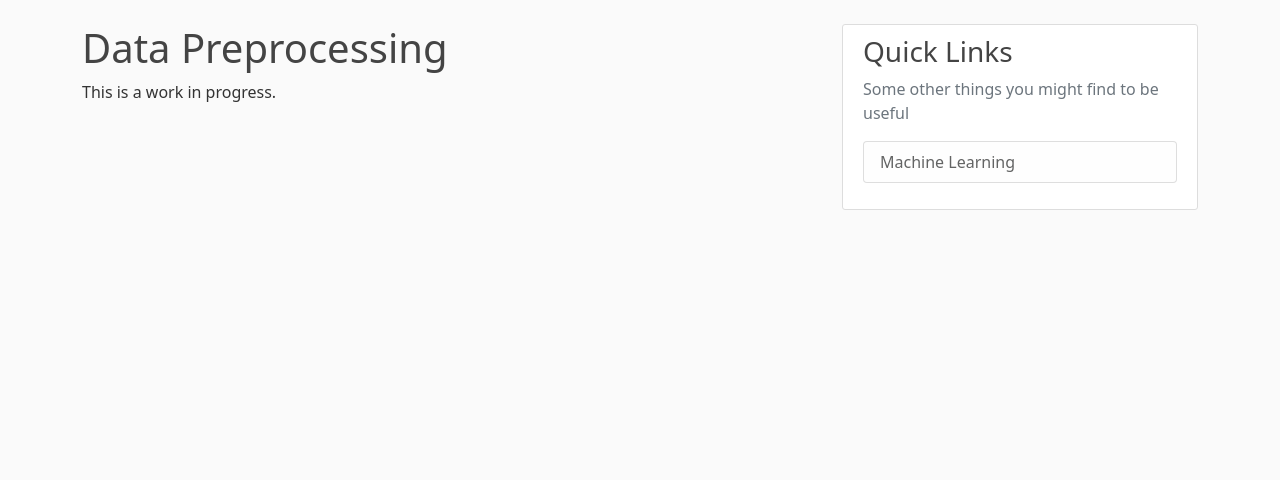
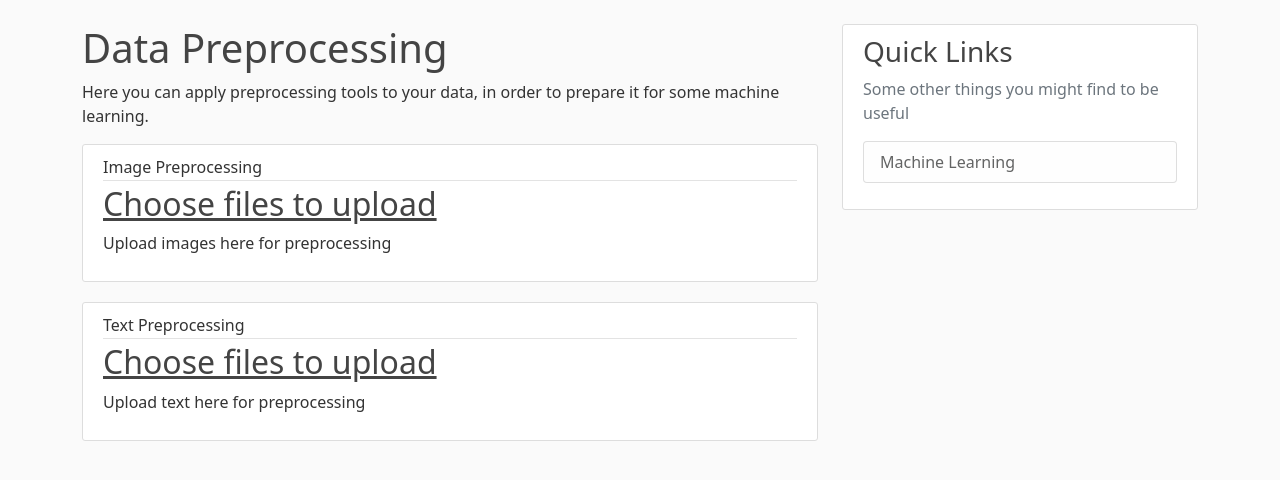
Before and after one commit to uncrewedimp/MathMajorsUnite, a Django app: page / in a window 1280 px wide. Shown: the part 56-536 px from the top of the page. Run offline with Django 3.2, Linux system fonts and the light colour scheme.

Commit message:
Update preprocessing page and add favicon

```diff
--- a/cs340_project/preprocessing/templates/preprocessing/base.html
+++ b/cs340_project/preprocessing/templates/preprocessing/base.html
@@ -14,6 +14,9 @@
   <!-- Link main.css for styling -->
   <link rel="stylesheet" type="text/css" href="{% static 'preprocessing/main.css' %}">
 
+  <!-- Add favicon -->
+  <link rel="shortcut icon" type="image/png" href="{% static 'preprocessing/dolphyn_logo.ico' %}" />
+
   <title>Dolphyn</title>
 </head>
 
@@ -22,15 +25,15 @@
   <header class="site-header">
     <nav class="navbar navbar-expand-md navbar-dark bg-steel fixed-top">
       <div class="container">
-        <a class="navbar-brand mr-4" href="/">Dolphyn Small Business Insights</a>
+        <a class="navbar-brand mr-4" href="{% url 'preprocessing-index' %}">Dolphyn Small Business Insights</a>
         <button class="navbar-toggler" type="button" data-toggle="collapse" data-target="#navbarToggle"
           aria-controls="navbarToggle" aria-expanded="false" aria-label="Toggle navigation">
           <span class="navbar-toggler-icon"></span>
         </button>
         <div class="collapse navbar-collapse" id="navbarToggle">
           <div class="navbar-nav mr-auto">
-            <a class="nav-item nav-link" href="/">Home</a>
-            <a class="nav-item nav-link" href="/about">About</a>
+            <a class="nav-item nav-link" href="{% url 'preprocessing-index' %}">Home</a>
+            <a class="nav-item nav-link" href="{% url 'preprocessing-about' %}">About</a>
             <a class="nav-item nav-link" href="#">Other tools</a>
           </div>
           <!-- Navbar Right Side -->
--- a/cs340_project/preprocessing/templates/preprocessing/index.html
+++ b/cs340_project/preprocessing/templates/preprocessing/index.html
@@ -1,5 +1,27 @@
 {% extends 'preprocessing/base.html' %}
 {% block content %}
 <h1>Data Preprocessing</h1>
-<p>This is a work in progress.</p>
+<p>Here you can apply preprocessing tools to your data, in order to prepare it for some machine learning.</p>
+
+<article class="media content-section">
+  <div class="media-body">
+    <div class="article-metadata">
+      <a>Image Preprocessing</a>
+      <!-- <small class="text-muted">DATE</small> -->
+    </div>
+    <h2><a class="article-title" href="#">Choose files to upload</a></h2>
+    <p class="article-content">Upload images here for preprocessing</p>
+  </div>
+</article>
+
+<article class="media content-section">
+  <div class="media-body">
+    <div class="article-metadata">
+      <a>Text Preprocessing</a>
+      <!-- <small class="text-muted">DATE</small> -->
+    </div>
+    <h2><a class="article-title" href="#">Choose files to upload</a></h2>
+    <p class="article-content">Upload text here for preprocessing</p>
+  </div>
+</article>
 {% endblock content %}
--- a/cs340_project/preprocessing/urls.py
+++ b/cs340_project/preprocessing/urls.py
@@ -2,6 +2,6 @@ from django.urls import path
 from . import views
 
 urlpatterns = [
-    path('', views.index, name='preprocessing_index'),
-    path('about/', views.about, name='preprocessing_about')
+    path('', views.index, name='preprocessing-index'),
+    path('about/', views.about, name='preprocessing-about')
 ]
```
Also changed, not shown: cs340_project/preprocessing/static/preprocessing/dolphyn_logo.ico (added).
